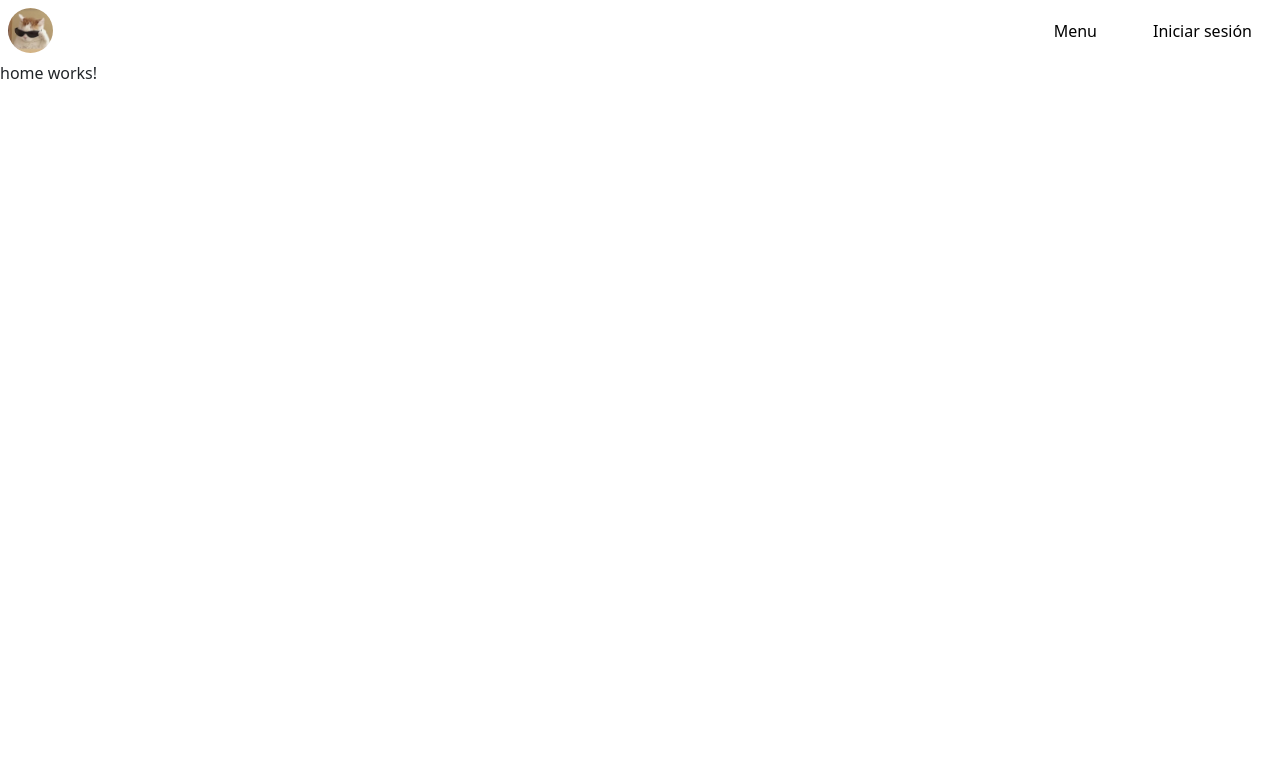
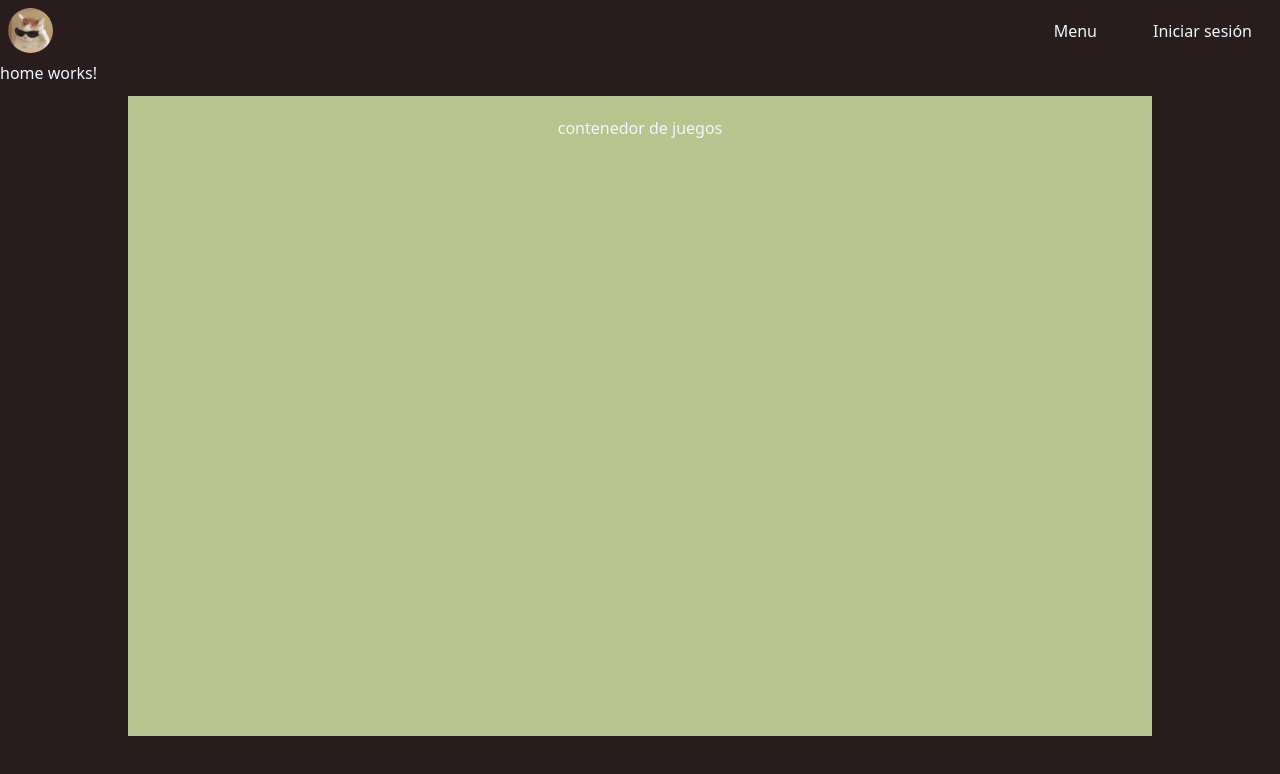
Before and after one commit to DanielaNahir/TP1_laboIV_2024, an Angular app: page /home in a window 1280 px wide. Shown: the top 774 px of the page. Built offline with nearby package versions, Linux system fonts and the light colour scheme.

Commit message:
estilo home

```diff
--- a/src/app/app.component.css
+++ b/src/app/app.component.css
@@ -1,5 +1,3 @@
-
-
 
 header{
     display: flex;
@@ -21,4 +19,5 @@ button {
     margin: 0 20px;
     background-color: transparent;
     border-color: transparent;
+    color: aliceblue;
 }
--- a/src/app/auth/login/login.component.css
+++ b/src/app/auth/login/login.component.css
@@ -114,3 +114,7 @@ body {
     height:100px;
     border-radius: 200px;
 }
+
+.form-floating{
+    color: rgb(49, 49, 49);
+}
--- a/src/app/page/home/home.component.css
+++ b/src/app/page/home/home.component.css
@@ -0,0 +1,11 @@
+div{
+    background-color: rgb(184, 196, 141);
+    position: absolute;
+    top: 60%;
+    left: 50%;
+    transform: translate(-50%, -60%);
+    width: 80%;
+    height: 80%;
+    padding: 20px;
+    text-align: center;
+}
--- a/src/app/page/home/home.component.html
+++ b/src/app/page/home/home.component.html
@@ -1 +1,5 @@
 <p>home works!</p>
+
+<div>
+    contenedor de juegos
+</div>
--- a/src/styles.css
+++ b/src/styles.css
@@ -1 +1,7 @@
 /* You can add global styles to this file, and also import other style files */
+
+body
+{
+    background-color: rgb(41, 28, 28);
+    color: aliceblue;
+}
```
